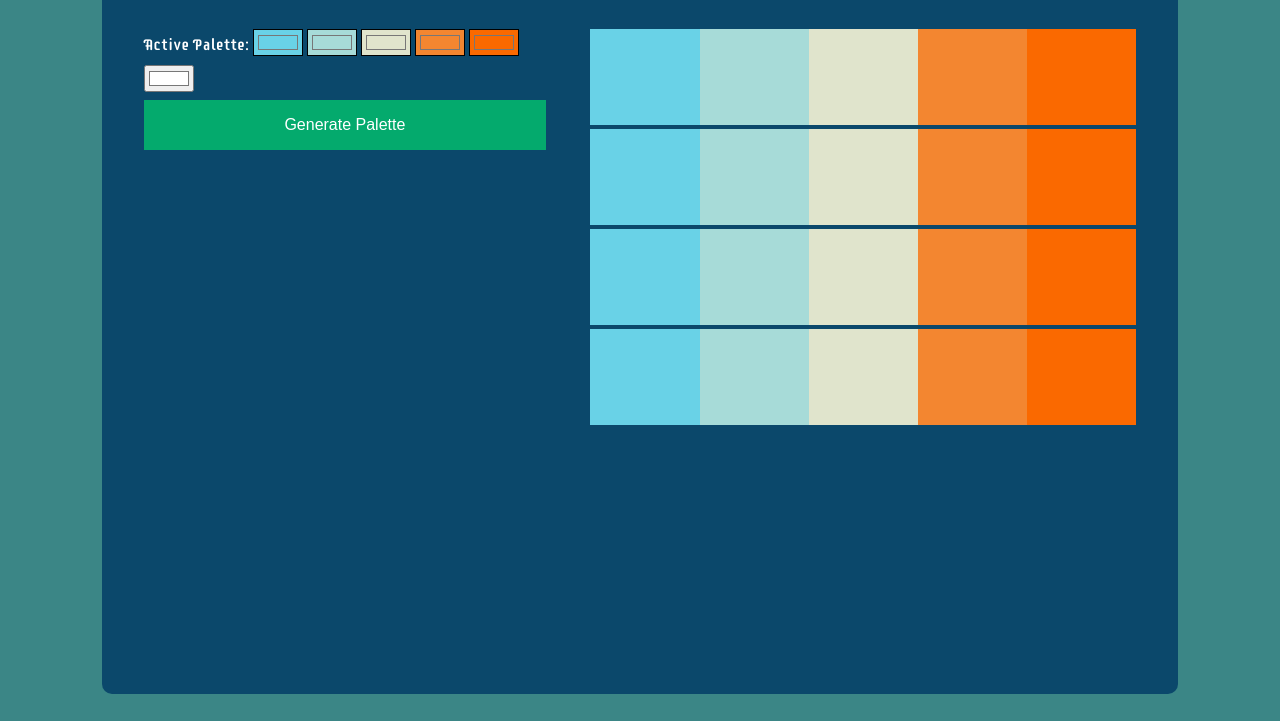
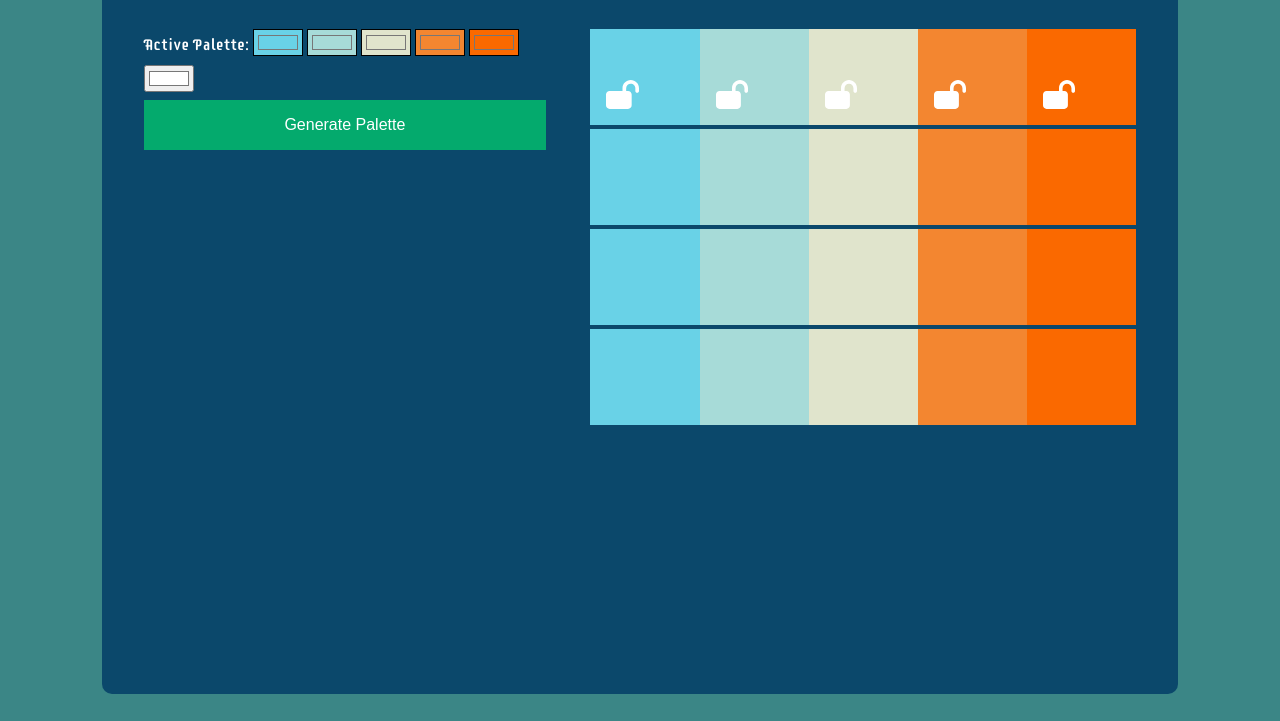
Before and after one commit to kurtzhk/palette_assistant, a plain HTML site: page index.html in a window 1280 px wide. Shown: the part 79-800 px from the top of the page. Drawn offline with nearby package versions, Linux system fonts and the light colour scheme.

Commit message:
add locking ability

```diff
--- a/css/style.css
+++ b/css/style.css
@@ -67,6 +67,7 @@ nav ul li {
     margin: 0px;
     display: inline-block;
     background-color: var(--contentcolor1);
+    position: relative;
 }
 
 .leftside {
@@ -83,6 +84,11 @@ nav ul li {
     clear: both;
 }
 
-.modpalette1,
-.modpalette2,
-.modpalette3 {}
+.lock img,
+.unlock img {
+    height: 30%;
+    width: auto;
+    padding: 1rem;
+    position: absolute;
+    bottom: 0px;
+}
--- a/index.html
+++ b/index.html
@@ -65,7 +65,7 @@
             <div class="rightside">
               <!--DONT add whitespace between these cuz theyre inline block-->
                 <div id="basepalette">
-                  <div class="colorblock"></div><div class="colorblock"></div><div class="colorblock"></div><div class="colorblock"></div><div class="colorblock"></div>
+                  <div class="colorblock unlock" onclick="applyLock(0)"><img src='images/lock_open.svg' /></div><div class="colorblock unlock" onclick="applyLock(1)"><img src='images/lock_open.svg' /></div><div class="colorblock unlock" onclick="applyLock(2)"><img src='images/lock_open.svg' /></div><div class="colorblock unlock" onclick="applyLock(3)"><img src='images/lock_open.svg' /></div><div class="colorblock unlock" onclick="applyLock(4)"><img src='images/lock_open.svg' /></div>
                 </div>
                 <div id="modpalette1">
                     <div class="colorblock"></div><div class="colorblock"></div><div class="colorblock"></div><div class="colorblock"></div><div class="colorblock"></div>
--- a/scripts/siteActions.js
+++ b/scripts/siteActions.js
@@ -0,0 +1,20 @@
+function applyLock(blockIndex) {
+    var basepalette = Array.from($("#basepalette").children('.colorblock'));
+
+    //lock
+    if (basepalette[blockIndex].classList.contains("unlock")) {
+        basepalette[blockIndex].classList.add("lock");
+        basepalette[blockIndex].classList.remove("unlock");
+
+        basepalette[blockIndex].innerHTML = "";
+        basepalette[blockIndex].innerHTML = "<img src='images/lock_closed.svg' />";
+    }
+    //unlock
+    else if (basepalette[blockIndex].classList.contains("lock")) {
+        basepalette[blockIndex].classList.add("unlock");
+        basepalette[blockIndex].classList.remove("lock");
+
+        basepalette[blockIndex].innerHTML = "";
+        basepalette[blockIndex].innerHTML = "<img src='images/lock_open.svg' />";
+    }
+}
```
